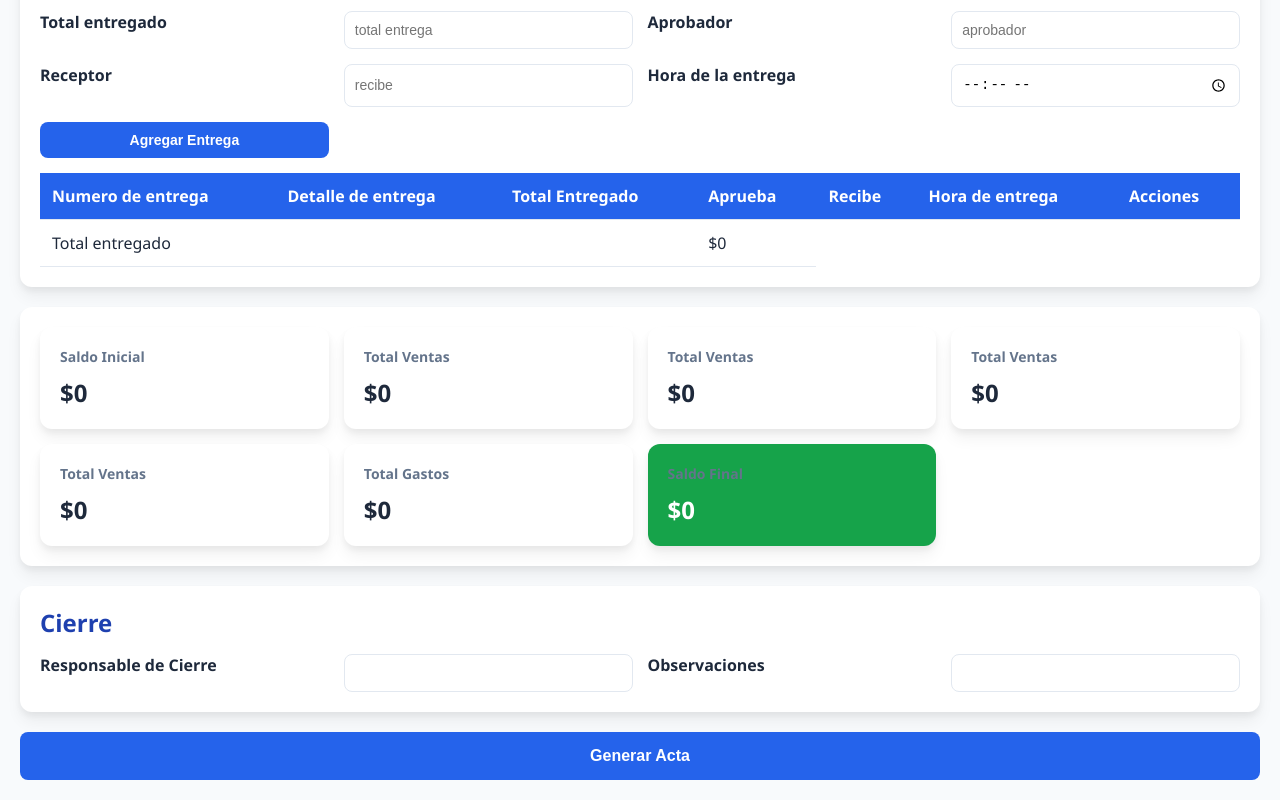
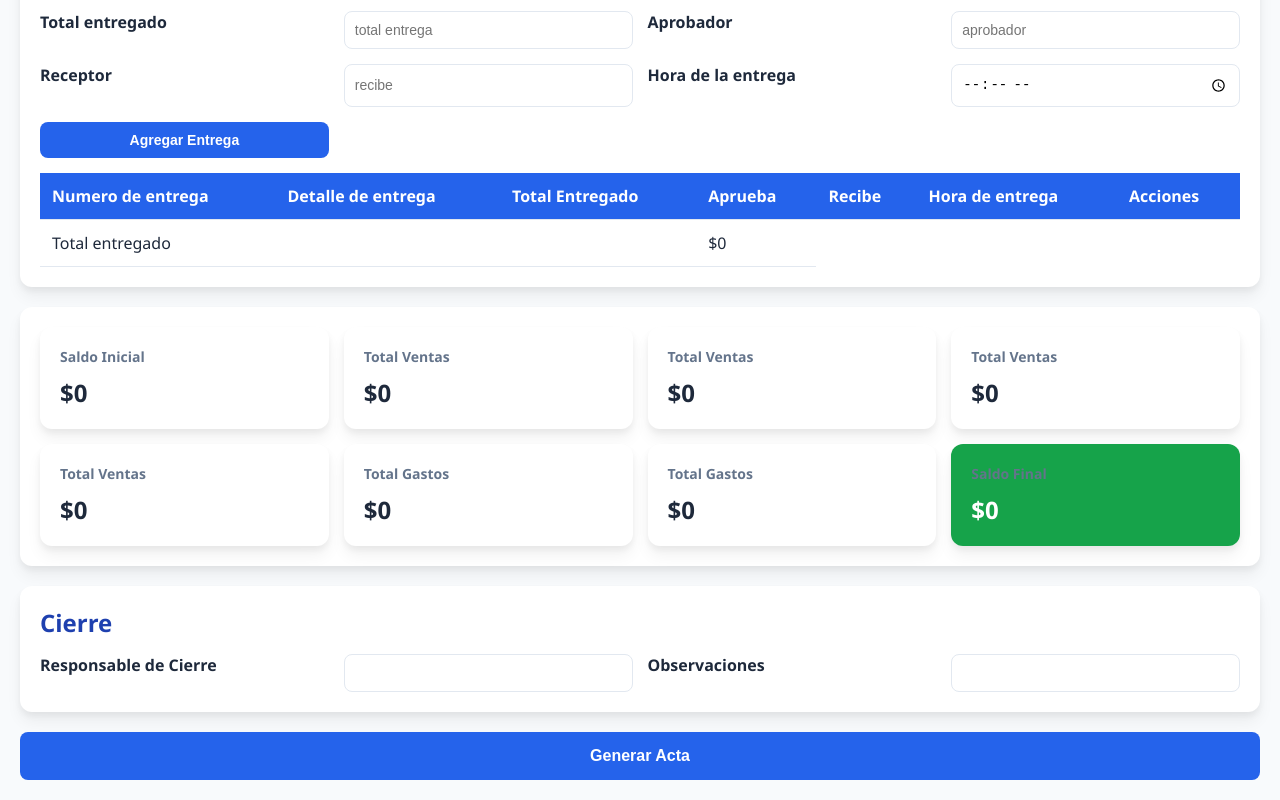
Before and after one commit to CoderSamm/app-caja, a plain HTML site: page index.html in a window 1280 px wide. Shown: the part 1211-2011 px from the top of the page. Drawn offline with Linux system fonts and the light colour scheme.

Commit message:
corrigiendo

```diff
--- a/index.html
+++ b/index.html
@@ -280,6 +280,10 @@
             <h3>Total Gastos</h3>
             <p id="resumen-total-gastos">$0</p>
         </div>
+        <div class="resumen-item">
+            <h3>Total Gastos</h3>
+            <p id="resumen-total-entregas">$0</p>
+        </div>
 
         <div class="resumen-item saldo-final">
             <h3>Saldo Final</h3>
```
